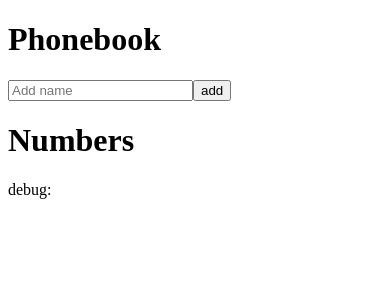
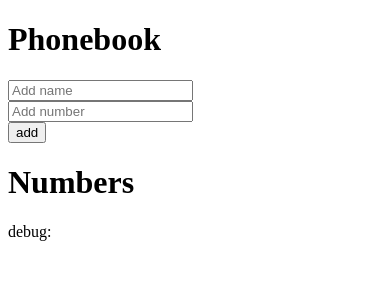
Before and after one commit to Dami1914/The-Phonebook, a React (Vite) app: page / in a window 390 px wide. Shown: the top 300 px of the page. Built offline with nearby package versions, Linux system fonts and the light colour scheme.

Commit message:
part2 2.8 phonebook added input field for adding number to the contact list

```diff
--- a/src/App.jsx
+++ b/src/App.jsx
@@ -3,27 +3,32 @@ import { useState } from 'react'
 function App() {
 
   const [contactName, setContactName] = useState([])
-  const [newName, setNewName] = useState('')
+  const [newContact, setNewContact] = useState({
+    name: "",
+    number:""
+  })
 
   function handleChange(event){
-    const {value} = event.target
-    setNewName(value)
-    console.log(newName)
+    const {value,id} = event.target
+    setNewContact(prev=>{
+      return {...prev,[id]:value}
+    })
+    console.log(newContact)
   }
 
   function handleSubmit(event){
     event.preventDefault()
-    handleContactCheck() == true ? alert(`${newName} already exist`): setContactName(prev=>{
-      return prev?.concat([{name:newName}])
+    handleContactCheck() == true ? alert(`${newContact.name} already exist`): setContactName(prev=>{
+      return prev?.concat([newContact])
     });
 
-    setNewName('')
+    setNewContact({name:"",number:""})
   }
 
   function handleContactCheck(){
     let truthstate = ""
       contactName.forEach((ele)=>{
-          if(ele.name.trim() === newName.trim()){
+          if(ele.name.trim() === newContact.name.trim() || ele.number ===  newContact.number ){
             truthstate = true
           }else {
             truthstate = false
@@ -37,19 +42,26 @@ function App() {
        <div>
           <h1>Phonebook</h1>
           <form onSubmit={handleSubmit}>
-              <input onChange={handleChange} value={newName} type="text" placeholder="Add name"/>
+            <div>
+              <div>
+                <input onChange={handleChange} id="name" value={newContact.name} type="text" placeholder="Add name"/>
+              </div>
+              <div>
+                <input onChange={handleChange} id="number" value={newContact.number} type="tel" placeholder="Add number"/>
+              </div>
               <button type="submit">add</button>
+            </div>
           </form>
        </div>
        <div>
           <h1>Numbers</h1>
           <ul>
             {contactName.map((elem)=>{
-              return <li key={elem.name}>{elem.name}</li>
+              return <li key={elem.number}>{elem.name} {elem.number} </li>
             })}
           </ul>
        </div>
-       <div>debug: {newName}</div>
+       <div>debug: {newContact.name}</div>
     </>
   )
 }
```
